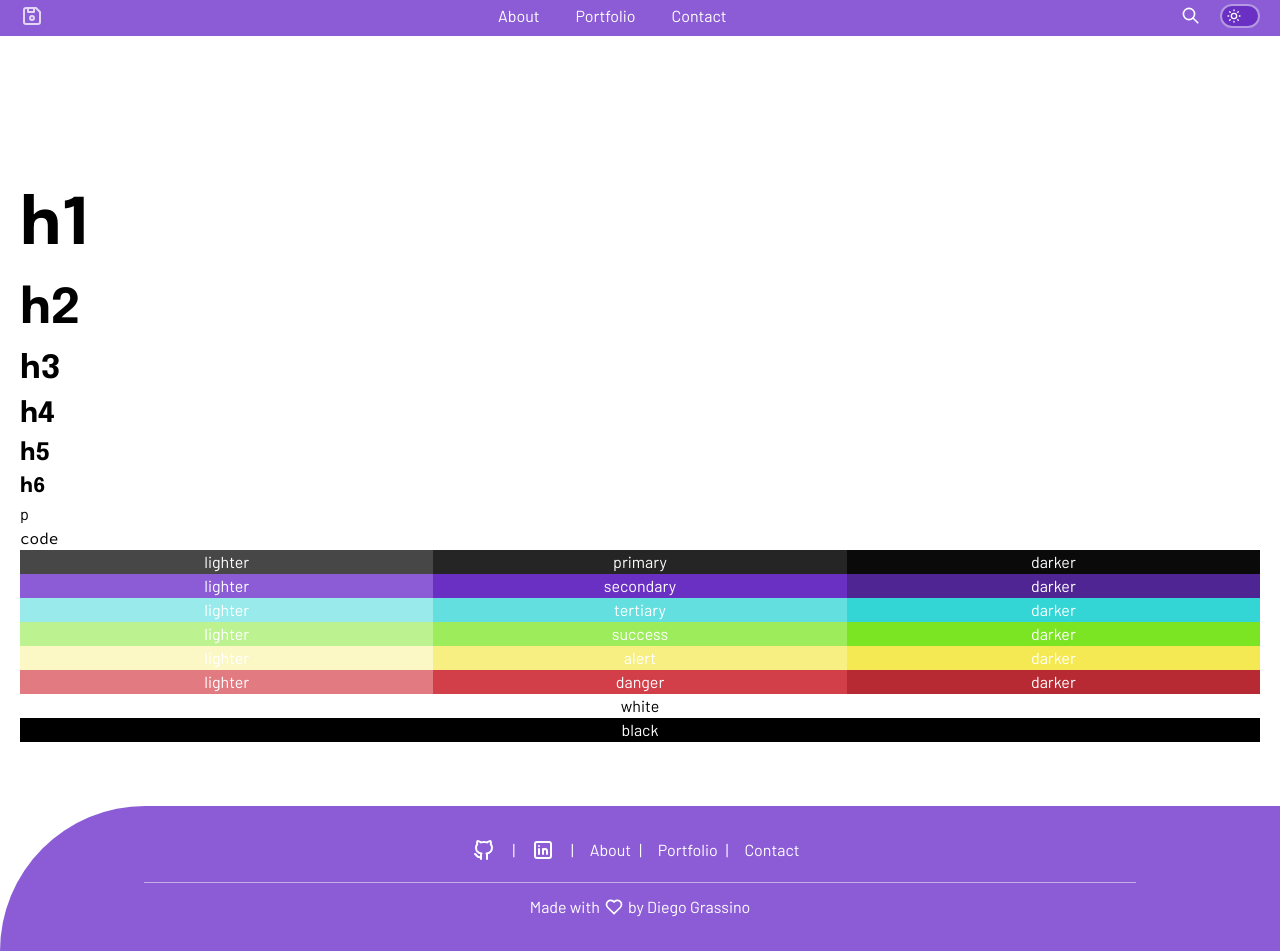
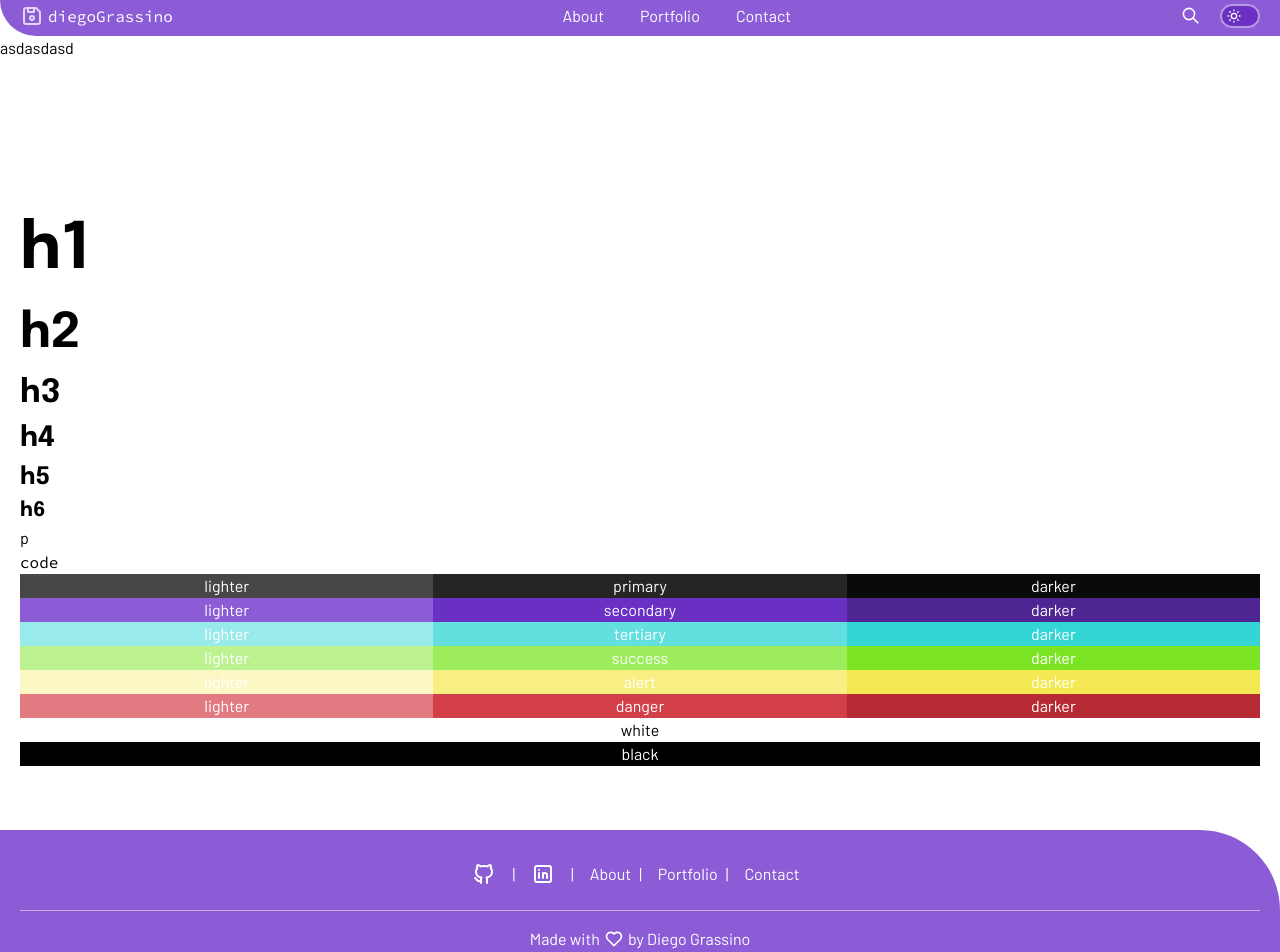
Before and after one commit to diegograssino/portfolioV2024, a Next.js app: page / in a window 1280 px wide. Shown: the top 952 px of the page. Built offline with nearby package versions, Linux system fonts and the light colour scheme.

Commit message:
Fix next font issue with display propertie

```diff
--- a/app/layout.tsx
+++ b/app/layout.tsx
@@ -9,19 +9,16 @@ import { Providers } from "./providers";
 const primaryFont = Epilogue({
   subsets: ["latin"],
   weight: ["400", "700"],
-  display: "swap",
   variable: "--font-primary",
 });
 const secondaryFont = Barlow({
   subsets: ["latin"],
   weight: ["400", "700"],
-  display: "swap",
   variable: "--font-secondary",
 });
 const codeFont = Source_Code_Pro({
   subsets: ["latin"],
   weight: ["400", "700"],
-  display: "swap",
   variable: "--font-code",
 });
 
@@ -46,6 +43,7 @@ export default function RootLayout({
       >
         <Providers>
           <Navbar />
+          asdasdasd
           <Container as="main">{children}</Container>
           <div className="h-16" />
           <Footer />
--- a/components/shared/Footer/index.tsx
+++ b/components/shared/Footer/index.tsx
@@ -9,9 +9,8 @@ import Container from "../Container";
 
 const Footer = () => {
   return (
-    <footer className="mt-auto bg-secondary-lighter dark:bg-secondary-darker rounded-tl-full">
-      <Container className="text-white py-8">
-        <div className="flex flex-col gap-3">
+    <footer className="mt-auto">
+      <Container className="bg-secondary-lighter dark:bg-secondary-darker rounded-tr-full text-white pt-8 pb-4">
         <div className="flex flex-col sm:flex-row justify-center gap-4">
           <div className="flex flex-row justify-center gap-4">
             <Link href="">
@@ -37,7 +36,10 @@ const Footer = () => {
             ))}
           </div>
         </div>
-          <div className="self-center w-[80%] h-[1px] bg-white opacity-50 dark:opacity-25" />
+      </Container>
+      <Container className="bg-secondary-lighter dark:bg-secondary-darker text-white pb-8">
+        <div className="flex flex-col gap-4">
+          <div className="self-center w-full h-[1px] bg-white opacity-50 dark:opacity-25" />
           <p className="flex flex-row justify-center gap-1 dark:opacity-75 text-xs sm:text-base">
             <span>Made with</span>
             <IconHeart size={20} className="flex self-center dark:opacity-75" />
--- a/components/shared/Navbar/index.tsx
+++ b/components/shared/Navbar/index.tsx
@@ -16,25 +16,28 @@ import ToggleTheme from "../ToggleTheme";
 const Navbar = () => {
   const [isMenuVisible, setIsMenuVisible] = useState(false);
 
-  function handleMenu(visibility: boolean): void {
+  function handleMenuVisibility(visibility: boolean): void {
     setIsMenuVisible(visibility);
   }
 
   return (
     <nav
-      className="bg-secondary-lighter dark:bg-secondary-darker text-white pt-1 pb-2 sticky top-0 z-10"
-      onMouseLeave={() => handleMenu(false)}
+      className="bg-secondary-lighter dark:bg-secondary-darker text-white pt-1 pb-2 sticky top-0 z-10 rounded-bl-full"
+      onMouseLeave={() => handleMenuVisibility(false)}
     >
       <Container>
         <div className="flex justify-between">
-          <IconDeviceFloppy
-            className="flex self-center text-white opacity-75"
-            size={"1.5rem"}
-          />
+          <div className="flex flex-row gap-1">
+            <IconDeviceFloppy
+              className="flex self-center text-white opacity-75 z-20"
+              size={"1.5rem"}
+            />
+            <span className="font-code">diegoGrassino</span>
+          </div>
           <div className="hidden md:block">
             <ul className="flex justify-center gap-5">
               {options.map((option, i) => (
-                <li key={i} className="">
+                <li key={i}>
                   <Link
                     href={option.url}
                     className="bg-transparent rounded-full px-2 pb-1 dark:opacity-75 transition duration-200 ease-in-out hover:bg-secondary-darker dark:hover:bg-secondary hover:opacity-100"
@@ -46,25 +49,25 @@ const Navbar = () => {
             </ul>
           </div>
           <div className="flex gap-3 md:gap-5">
-            <button>
+            <button className="z-20">
               <IconSearch
                 className="flex self-center dark:opacity-75 hover:opacity-75 transition duration-200 ease-in-out"
                 size={"1.2rem"}
               />
             </button>
             <ToggleTheme />
-            <button className="md:hidden">
+            <button className="md:hidden z-20">
               {!isMenuVisible ? (
                 <IconMenu2
                   className="flex self-center opacity-75 hover:opacity-100 transition duration-200 ease-in-out"
                   size={"1.875rem"}
-                  onClick={() => handleMenu(!isMenuVisible)}
+                  onClick={() => handleMenuVisibility(!isMenuVisible)}
                 />
               ) : (
                 <IconX
                   className="flex self-center opacity-75 hover:opacity-100 transition duration-200 ease-in-out"
                   size={"1.875rem"}
-                  onClick={() => handleMenu(!isMenuVisible)}
+                  onClick={() => handleMenuVisibility(!isMenuVisible)}
                 />
               )}
             </button>
@@ -80,7 +83,7 @@ const Navbar = () => {
             animate={{ opacity: 1 }}
             exit={{ opacity: 0 }}
             transition={{ y: { velocity: 100 }, duration: 0.2 }}
-            className={`absolute w-full h-96 md:h-auto bg-secondary pt-4 pb-8 z-0 md:hidden`}
+            className={`absolute inset-y-0 right-0 w-full h-screen md:h-auto bg-secondary pt-16 pb-8 z-0 md:hidden`}
           >
             <Container as="ul">
               {options.map((option, i) => (
@@ -92,6 +95,7 @@ const Navbar = () => {
                   <Link
                     href={option.url}
                     className="text-[1.5rem] hover:font-bold"
+                    onClick={() => handleMenuVisibility(false)}
                   >
                     {option.name}
                   </Link>
--- a/components/shared/ToggleTheme/index.tsx
+++ b/components/shared/ToggleTheme/index.tsx
@@ -17,7 +17,7 @@ const ToggleTheme = () => {
   }, []);
 
   return (
-    <div className="flex gap-1">
+    <div className="flex gap-1 z-20">
       {mounted ? (
         <button
           className="self-center w-10 h-6 rounded-full px-[2px] py-[2px] border-2 border-white border-opacity-50 transition duration-300 ease-in-out bg-secondary hover:bg-secondary-lighter dark:hover:bg-secondary-darker active:bg-secondary-darker dark:active:bg-secondary-lighter"
```
Lines whose indentation alone changed are shown as unchanged.
